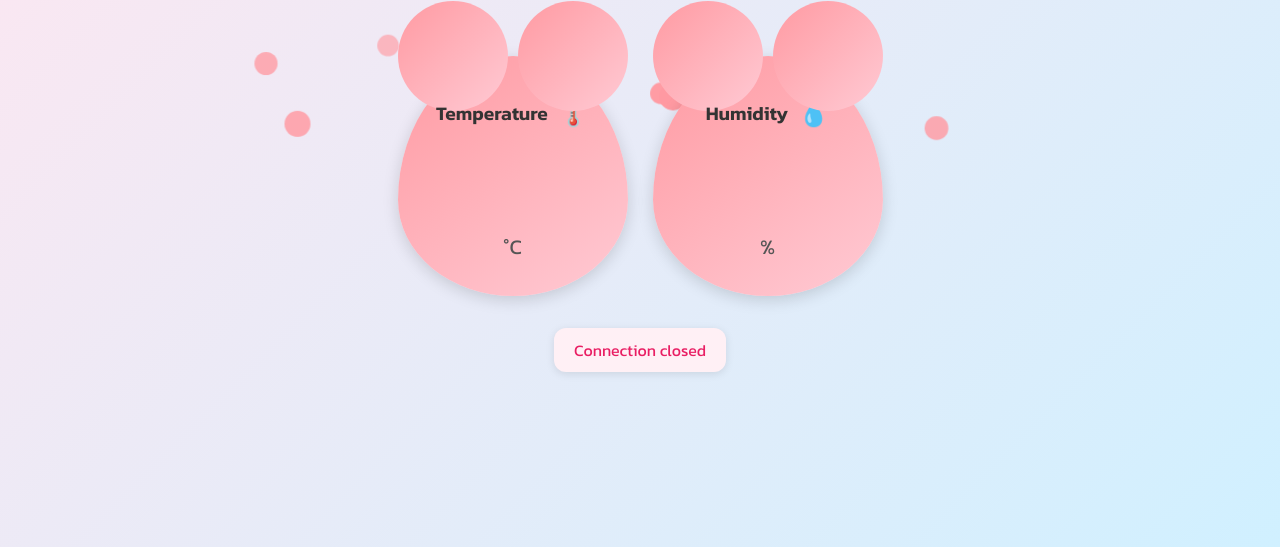
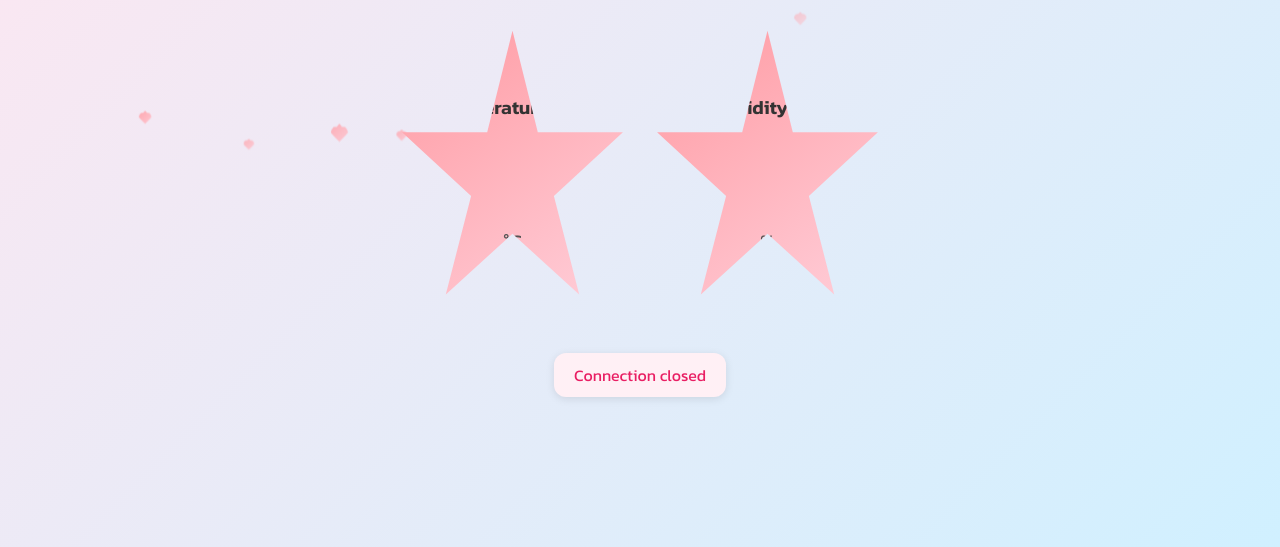
Before and after one commit to suwannarat30/web-temperature, a plain HTML site: page index.html in a window 1280 px wide. Shown: the part 253-800 px from the top of the page. Drawn offline with Linux system fonts and the light colour scheme.

Commit message:
Update index.html

```diff
--- a/index.html
+++ b/index.html
@@ -30,21 +30,25 @@
         text-shadow: 1px 1px #fff;
     }
 
-    /* Heart bubbles animation */
+    /* Floating bubbles and hearts */
     @keyframes floatUp {
         0% { transform: translateY(0) scale(0.8); opacity: 0.7;}
         50% { transform: translateY(-50px) scale(1); opacity: 1;}
         100% { transform: translateY(-200px) scale(0.5); opacity: 0;}
     }
 
-    .bubble {
+    .bubble, .heart {
         position: absolute;
-        width: 20px;
-        height: 20px;
-        background: #ff9aa2;
         border-radius: 50%;
+        opacity: 0.8;
         animation: floatUp 4s infinite ease-in;
-        opacity: 0.8;
+    }
+
+    .heart {
+        width: 25px;
+        height: 25px;
+        background: linear-gradient(135deg,#ff9aa2,#ffcad4);
+        clip-path: polygon(50% 0%, 61% 14%, 75% 15%, 84% 26%, 88% 39%, 78% 51%, 50% 80%, 22% 51%, 12% 39%, 16% 26%, 25% 15%, 39% 14%);
     }
 
     /* Container */
@@ -58,36 +62,24 @@
         z-index: 1;
     }
 
-    /* Heart-shaped Card */
+    /* Star-shaped card */
     .card {
         position: relative;
-        background: linear-gradient(145deg, #ff9aa2, #ffcad4);
         width: 230px;
-        height: 200px;
+        height: 230px;
+        background: linear-gradient(145deg, #ff9aa2, #ffd1dc);
+        clip-path: polygon(
+            50% 0%, 61% 35%, 98% 35%, 68% 57%, 79% 91%, 50% 70%, 21% 91%, 32% 57%, 2% 35%, 39% 35%
+        );
         text-align: center;
-        padding-top: 40px;
-        border-radius: 50% 50% 50% 50% / 60% 60% 40% 40%;
-        box-shadow: 0 4px 16px rgba(0,0,0,0.15);
-        transition: transform 0.3s ease, box-shadow 0.3s ease, background 0.5s ease;
+        padding-top: 60px;
+        box-shadow: 0 4px 16px rgba(0,0,0,0.2);
+        transition: transform 0.3s ease, box-shadow 0.3s ease;
     }
 
-    .card::before,
-    .card::after {
-        content: "";
-        position: absolute;
-        width: 110px;
-        height: 110px;
-        background: linear-gradient(135deg, #ff9aa2, #ffcad4);
-        border-radius: 50%;
-        top: -55px;
-    }
-
-    .card::before { left: 0; }
-    .card::after { right: 0; }
-
     .card:hover {
-        transform: translateY(-6px) rotate(-2deg);
-        box-shadow: 0 8px 24px rgba(0,0,0,0.2);
+        transform: translateY(-6px) rotate(-5deg);
+        box-shadow: 0 8px 24px rgba(0,0,0,0.25);
     }
 
     /* Label */
@@ -104,7 +96,7 @@
 
     @keyframes bounceLabel {
         0% { transform: translateY(0);}
-        50% { transform: translateY(-3px);}
+        50% { transform: translateY(-4px);}
         100% { transform: translateY(0);}
     }
 
@@ -113,14 +105,14 @@
         font-size: 4em;
         font-weight: 700;
         margin: 0;
-        text-shadow: 1px 1px #fff;
+        text-shadow: 2px 2px 2px #fff;
         opacity: 0;
         transition: opacity 0.5s ease, transform 0.3s ease;
     }
 
     .value.show {
         opacity: 1;
-        transform: scale(1.1);
+        transform: scale(1.15);
     }
 
     .unit {
@@ -151,7 +143,7 @@
     /* Responsive */
     @media(max-width:500px){
         .container { flex-direction: column; gap: 15px; }
-        .card { width: 80%; height: 180px; padding-top: 30px;}
+        .card { width: 80%; height: 200px; padding-top: 50px;}
         .value { font-size: 3em; }
     }
 </style>
@@ -174,24 +166,26 @@
 
 <div class="status-message" id="status-message">Connecting...</div>
 
-<!-- Floating hearts -->
+<!-- Floating bubbles and hearts -->
 <script>
-    function createBubble() {
-        const bubble = document.createElement('div');
-        bubble.className = 'bubble';
-        bubble.style.left = Math.random()*window.innerWidth+'px';
-        bubble.style.animationDuration = 3 + Math.random()*3 + 's';
-        bubble.style.width = bubble.style.height = 15 + Math.random()*15 + 'px';
-        document.body.appendChild(bubble);
-        setTimeout(()=> bubble.remove(), 6000);
+    function createBubbleOrHeart() {
+        const isHeart = Math.random() < 0.5;
+        const div = document.createElement('div');
+        div.className = isHeart ? 'heart' : 'bubble';
+        div.style.left = Math.random() * window.innerWidth + 'px';
+        div.style.width = div.style.height = 10 + Math.random()*20 + 'px';
+        div.style.animationDuration = 3 + Math.random()*3 + 's';
+        document.body.appendChild(div);
+        setTimeout(()=> div.remove(), 6000);
     }
-    setInterval(createBubble, 500);
+    setInterval(createBubbleOrHeart, 400);
 </script>
 
 <script>
     const tempValue = document.getElementById('temperature-value');
     const humValue = document.getElementById('humidity-value');
 
+    // WebSocket เดิม 100%
     const ws = new WebSocket('ws://localhost:3001');
 
     ws.onopen = () => {
```
